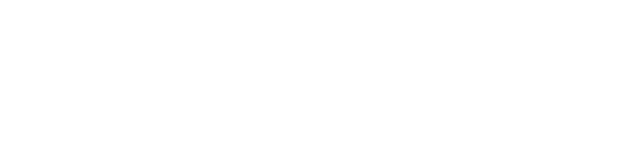
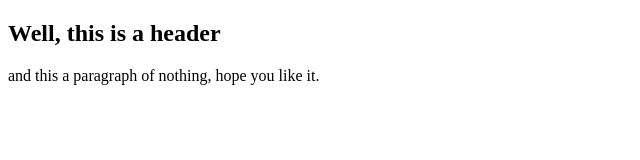
Before and after one commit to kamarini09/git-group2, a plain HTML site: page index.html in a window 1280 px wide. Shown: the whole page, without its empty margins (0-640 px from the left). Drawn offline with Linux system fonts and the light colour scheme.

Commit message:
Made a new section

```diff
--- a/index.html
+++ b/index.html
@@ -6,5 +6,10 @@
     <meta name="viewport" content="width=device-width, initial-scale=1.0" />
     <title>I'm trying to do this thing</title>
   </head>
-  <body></body>
+  <body>
+    <section>
+      <h1>Well, this is a header</h1>
+      <p>and this a paragraph of nothing, hope you like it.</p>
+    </section>
+  </body>
 </html>
```
